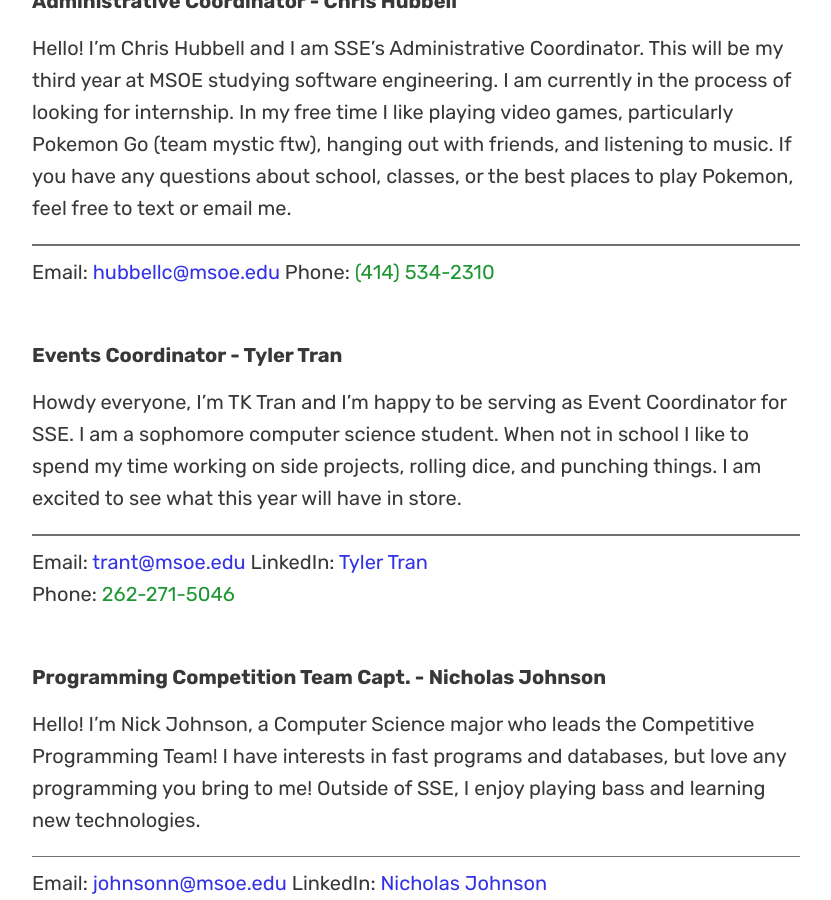
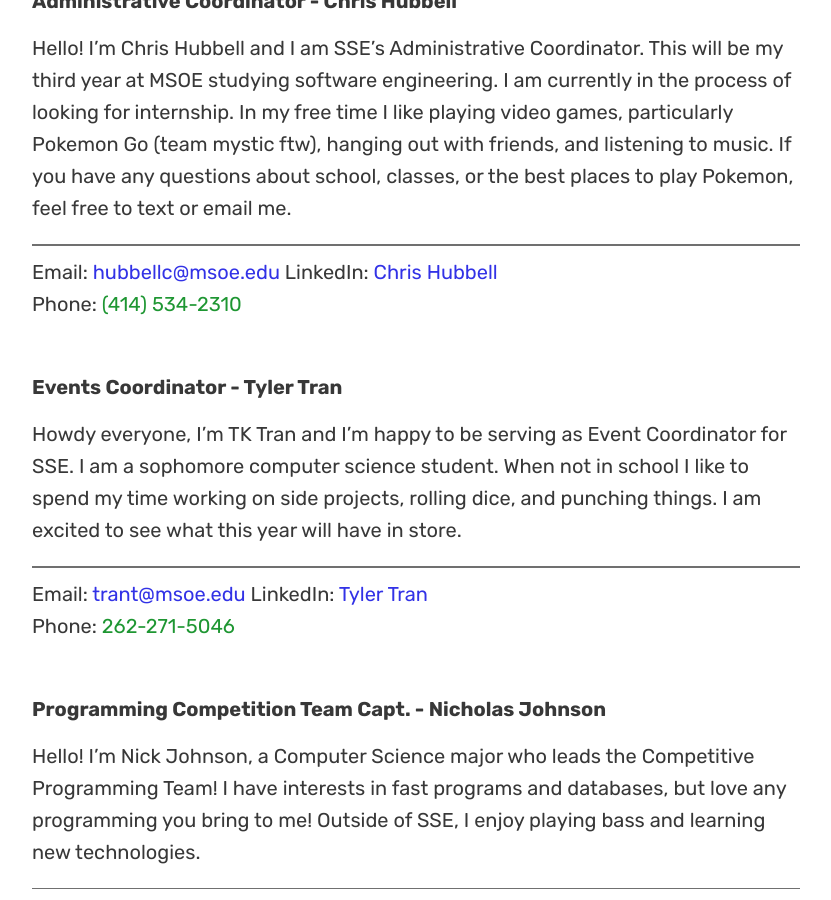
Before and after one commit to msoe-sse/msoe-sse.github.io, a Jekyll site: the page built from eBoard.md, in a window 1280 px wide and 900 px high, scrolled down 1564 px. Shown: the whole window, without its empty margins (224-1055 px from the left). Built offline with Jekyll 4.4.1, drawn with Linux system fonts in a browser that asks for light colours; nearby versions of some CDN libraries; some web fonts are replaced.

Commit message:
Adding in Chris Hubbell's linkedin on the eboard page

```diff
--- a/_data/eboardMembers.yml
+++ b/_data/eboardMembers.yml
@@ -42,6 +42,7 @@
     fullname: Chris Hubbell
     email: hubbellc@msoe.edu
     phone: (414) 534-2310
+    linkedin: linkedin.com/in/chris-hubbell-b2b583193
 
 - position: Events Coordinator
   name: Tyler Tran
```
